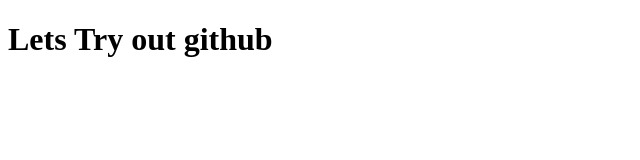
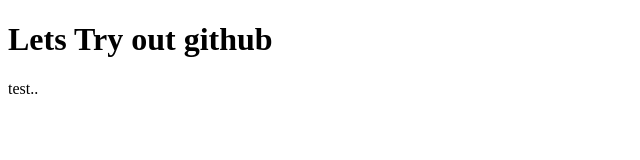
Before and after one commit to Blaxers/Example-git-readme, a plain HTML site: page index.html in a window 1280 px wide. Shown: the full height of the page, 0-640 px from the left. Drawn offline with Linux system fonts and the light colour scheme.

Commit message:
Added a test paragraph

```diff
--- a/index.html
+++ b/index.html
@@ -8,5 +8,6 @@
 </head>
 <body>
     <h1>Lets Try out github</h1>
+    <p>test..</p>
 </body>
 </html>
```
